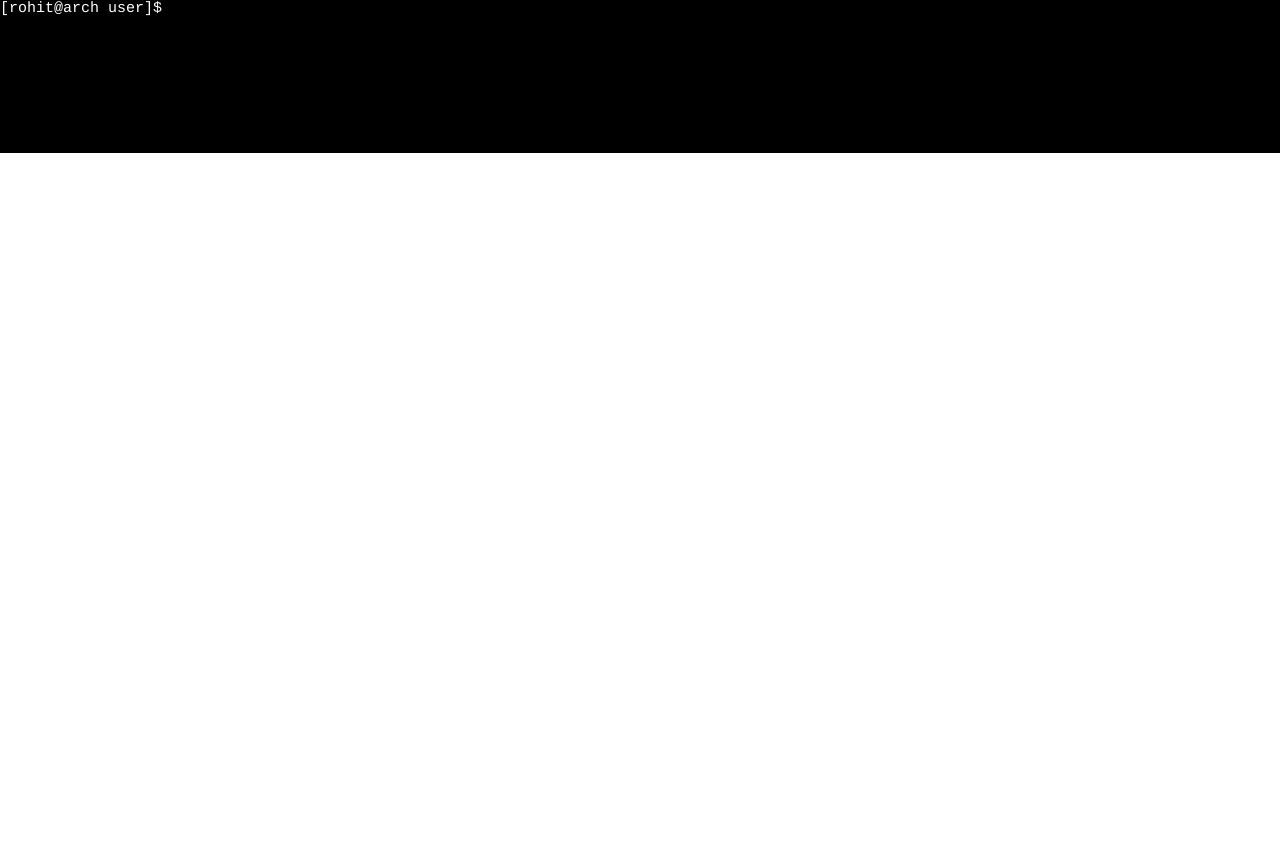
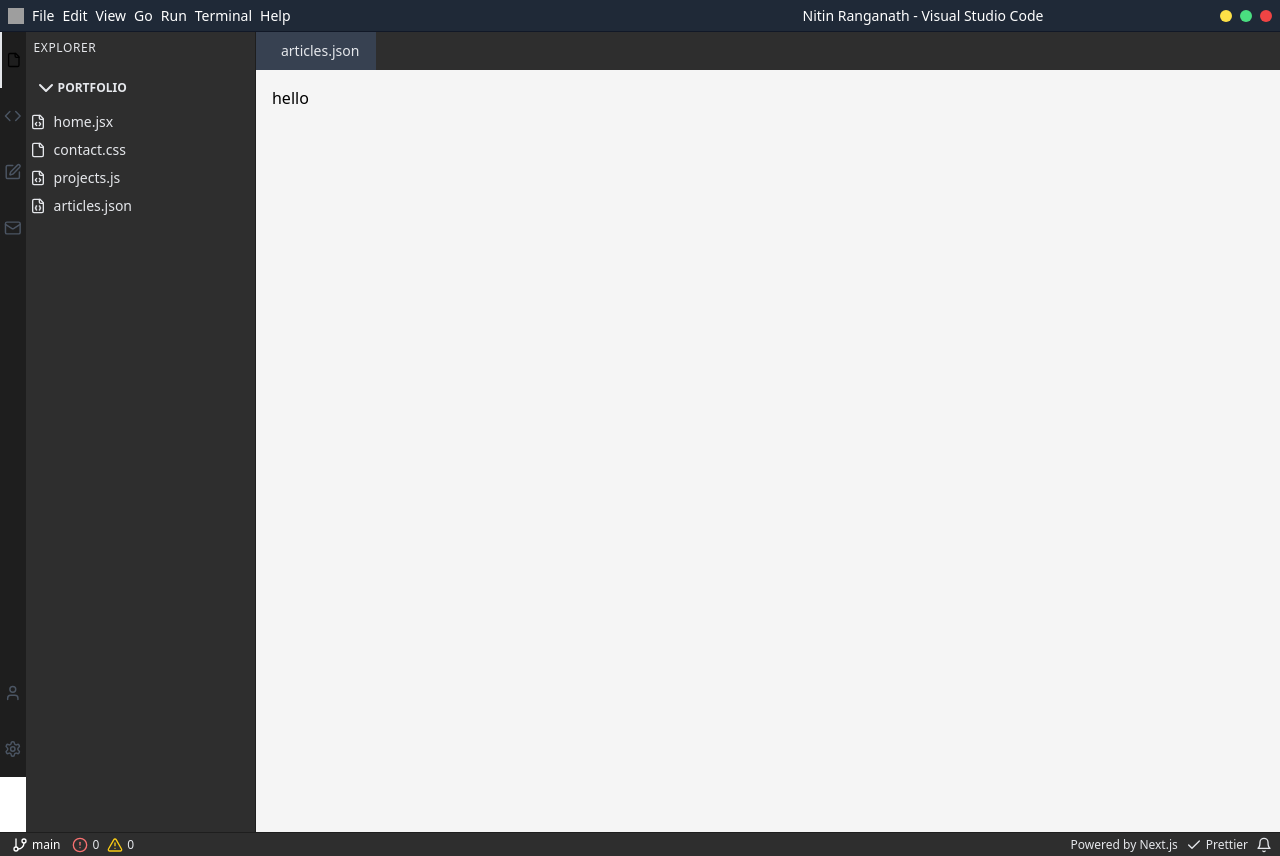
Before and after one commit to SimplyRohit/codeinide, a Next.js app in the folder client/: page / in a window 1280 px wide. Before the commit the page ends 800 px from the top, so only its background shows below. Built offline with nearby package versions, Linux system fonts and the light colour scheme; no server answers; grey boxes are pictures that could not be loaded.

Commit message:
frontend

```diff
--- a/client/package.json
+++ b/client/package.json
@@ -10,6 +10,7 @@
   },
   "dependencies": {
     "@xterm/xterm": "^5.5.0",
+    "lucide-react": "^0.441.0",
     "next": "14.2.11",
     "react": "^18",
     "react-dom": "^18",
--- a/client/src/app/layout.tsx
+++ b/client/src/app/layout.tsx
@@ -1,7 +1,12 @@
 import type { Metadata } from "next";
 import "./globals.css";
+import Titlebar from "../components/Titlebar";
+import Sidebar from "../components/Siderbar";
+import Explorer from "../components/Explorer";
+import Bottombar from "../components/Bottombar";
+import Tabsbar from "../components/Tabsbar";
 
-export const metadata: Metadata = {
+export const metadata: any = {
   title: "Create Next App",
   description: "Generated by create next app",
 };
@@ -13,7 +18,29 @@ export default function RootLayout({
 }>) {
   return (
     <html lang="en">
-      <body className={` antialiased`}>{children}</body>
+      <head>
+        <meta charSet="UTF-8" />
+        <meta name="viewport" content="width=device-width, initial-scale=1.0" />
+        <title>{metadata.title}</title>
+        <meta name="description" content={metadata.description} />
+      </head>
+      <body>
+        <Titlebar />
+        <div className="flex h-screen">
+          <Sidebar />
+          <Explorer />
+          <div className="flex-1 flex flex-col">
+            <Tabsbar />
+            <main
+              id="main-editor"
+              className="flex-1 overflow-y-auto p-4 bg-gray-100"
+            >
+              {children}
+            </main>
+          </div>
+        </div>
+        <Bottombar />
+      </body>
     </html>
   );
 }
--- a/client/src/app/page.tsx
+++ b/client/src/app/page.tsx
@@ -1,5 +1,14 @@
 import Xterm from "@/components/Xterm";
-
+import Titlebar from "../components/Titlebar";
+import Sidebar from "../components/Siderbar";
+import Explorer from "../components/Explorer";
+import Bottombar from "../components/Bottombar";
+import Tabsbar from "../components/Tabsbar";
 export default function Home() {
-  return <Xterm />;
+  return (
+    <div>
+      <h1>hello</h1>
+      {/* <Sidebar /> */}
+    </div>
+  );
 }
--- /dev/null
+++ b/client/src/components/Bottombar.tsx
@@ -0,0 +1,46 @@
+"use client";
+import {
+  AlertCircle,
+  AlertTriangle,
+  Bell,
+  Check,
+  GitBranch,
+} from "lucide-react";
+
+const Bottombar = () => {
+  return (
+    <footer className="bg-bottombar-bg h-6 border-t border-bottombar-border text-gray-200 px-2 flex items-center justify-between text-xs">
+      <div className="flex items-center">
+        <a
+          href="https://github.com/itsnitinr/vscode-portfolio"
+          target="_blank"
+          rel="noreferrer noopener"
+          className="flex items-center text-white hover:bg-bottombar-hover-bg px-1 py-0.5 rounded"
+        >
+          <GitBranch className="mr-1 h-4 w-4" />
+          <p>main</p>
+        </a>
+        <div className="flex items-center ml-2">
+          <AlertCircle className="h-4 w-4 text-red-400 mr-1" />
+          <p className="mr-2">0</p>
+          <AlertTriangle className="h-4 w-4 text-yellow-400 mr-1" />
+          <p>0</p>
+        </div>
+      </div>
+      <div className="flex items-center">
+        <div className="flex items-center mr-2">
+          <p>Powered by Next.js</p>
+        </div>
+        <div className="flex items-center mr-2">
+          <Check className="h-4 w-4 mr-1" />
+          <p>Prettier</p>
+        </div>
+        <div className="flex items-center">
+          <Bell className="h-4 w-4" />
+        </div>
+      </div>
+    </footer>
+  );
+};
+
+export default Bottombar;
--- /dev/null
+++ b/client/src/components/Explorer.tsx
@@ -0,0 +1,72 @@
+"use client";
+import Link from "next/link";
+import { useState } from "react";
+import { ChevronRight, File, FileText, FileCode, FileJson } from "lucide-react";
+
+const explorerItems = [
+  {
+    name: "home.jsx",
+    path: "/",
+    icon: FileCode, // React icon equivalent
+  },
+
+  {
+    name: "contact.css",
+    path: "/contact",
+    icon: File, // CSS icon (generic file icon for CSS)
+  },
+  {
+    name: "projects.js",
+    path: "/projects",
+    icon: FileCode, // JavaScript icon equivalent
+  },
+  {
+    name: "articles.json",
+    path: "/articles",
+    icon: FileJson, // JSON icon
+  },
+];
+
+const Explorer = () => {
+  const [portfolioOpen, setPortfolioOpen] = useState(true);
+
+  return (
+    <div className="bg-explorer-bg w-[18vw] text-gray-200 font-sans border-r border-explorer-border">
+      <p className="p-2 font-light uppercase text-xs tracking-wider mb-3">
+        Explorer
+      </p>
+      <div>
+        <input
+          type="checkbox"
+          className="absolute opacity-0 z-[-1]"
+          id="portfolio-checkbox"
+          checked={portfolioOpen}
+          onChange={() => setPortfolioOpen(!portfolioOpen)}
+        />
+        <label
+          htmlFor="portfolio-checkbox"
+          className="text-xs font-bold uppercase flex items-center cursor-pointer px-2"
+        >
+          <ChevronRight
+            className={`transition-transform duration-200 ${
+              portfolioOpen ? "rotate-90" : ""
+            }`}
+          />
+          Portfolio
+        </label>
+        <div className={`py-2 ${portfolioOpen ? "block" : "hidden"}`}>
+          {explorerItems.map((item) => (
+            <Link href={item.path} key={item.name}>
+              <h1 className="flex items-center p-1 text-sm hover:bg-explorer-hover-bg">
+                <item.icon className="h-4 w-4" />
+                <p className="ml-2">{item.name}</p>
+              </h1>
+            </Link>
+          ))}
+        </div>
+      </div>
+    </div>
+  );
+};
+
+export default Explorer;
--- /dev/null
+++ b/client/src/components/Siderbar.tsx
@@ -0,0 +1,74 @@
+"use client";
+import Link from "next/link";
+import { File, Code, Edit, Mail, User, Settings } from "lucide-react";
+import { usePathname } from "next/navigation";
+const sidebarTopItems = [
+  {
+    Icon: File,
+    path: "/",
+  },
+
+  {
+    Icon: Code,
+    path: "/projects",
+  },
+  {
+    Icon: Edit,
+    path: "/articles",
+  },
+  {
+    Icon: Mail,
+    path: "/contact",
+  },
+];
+
+const sidebarBottomItems = [
+  {
+    Icon: User,
+    path: "/about",
+  },
+  {
+    Icon: Settings,
+    path: "/settings",
+  },
+];
+
+const Sidebar = () => {
+  const pathname = usePathname();
+  return (
+    <aside className="flex flex-col justify-between bg-sidebar-bg w-[1vw] min-w-[1px] h-[calc(100vh-30px-25px)] md:w-[6vw] lg:w-[1vw] xl:w-[2vw]">
+      <div className="flex flex-col">
+        {sidebarTopItems.map(({ Icon, path }) => (
+          <Link href={path} key={path}>
+            <div
+              className={`cursor-pointer w-full flex items-center justify-center p-1 hover:bg-sidebar-hover-bg ${
+                pathname === path ? "border-l-2 border-accent-color" : ""
+              }`}
+            >
+              <Icon
+                className={`h-12 w-12 ${
+                  pathname === path ? "text-accent-color" : "text-gray-600"
+                }`}
+              />
+            </div>
+          </Link>
+        ))}
+      </div>
+      <div className="flex flex-col">
+        {sidebarBottomItems.map(({ Icon, path }) => (
+          <Link href={path} key={path}>
+            <div className="cursor-pointer w-full flex items-center justify-center p-1">
+              <Icon
+                className={`h-12 w-12 ${
+                  pathname === path ? "text-accent-color" : "text-gray-600"
+                }`}
+              />
+            </div>
+          </Link>
+        ))}
+      </div>
+    </aside>
+  );
+};
+
+export default Sidebar;
--- /dev/null
+++ b/client/src/components/Tab.tsx
@@ -0,0 +1,30 @@
+"use client";
+import Link from "next/link";
+import { usePathname } from "next/navigation";
+import { FileText, FileJson } from "lucide-react";
+
+const icons = {
+  js: <FileText size={18} />,
+  json: <FileJson size={18} />,
+};
+
+const Tab = ({ icon, filename, path }) => {
+  const pathname = usePathname();
+  const iconComponent = icons[icon];
+
+  return (
+    <Link
+      href={path}
+      className={`flex items-center px-4 py-2 border border-gray-700 ${
+        pathname === path
+          ? "bg-gray-800 border-t-2 border-accent"
+          : "bg-gray-700"
+      } text-gray-200 hover:bg-gray-600`}
+    >
+      {iconComponent}
+      <p className="ml-2 text-sm">{filename}</p>
+    </Link>
+  );
+};
+
+export default Tab;
--- /dev/null
+++ b/client/src/components/Tabsbar.tsx
@@ -0,0 +1,13 @@
+"use client";
+import { FileText, FileJson } from "lucide-react";
+import Tab from "./Tab";
+
+const Tabsbar = () => {
+  return (
+    <div className="flex bg-tabs-bg overflow-x-auto">
+      <Tab icon={<FileJson />} filename="articles.json" path="/articles" />
+    </div>
+  );
+};
+
+export default Tabsbar;
--- /dev/null
+++ b/client/src/components/Titlebar.tsx
@@ -0,0 +1,33 @@
+" use client";
+import Image from "next/image";
+
+const Titlebar = () => {
+  return (
+    <section className="bg-gray-800 h-8 px-2 flex items-center justify-between text-white font-sans text-sm border-b border-gray-900">
+      <Image
+        src="/vscode_icon.svg"
+        alt="VSCode Icon"
+        height={15}
+        width={15}
+        className="w-4 h-4"
+      />
+      <div className="flex flex-1 ml-2 space-x-2">
+        <p className="cursor-pointer">File</p>
+        <p className="cursor-pointer">Edit</p>
+        <p className="cursor-pointer">View</p>
+        <p className="cursor-pointer">Go</p>
+        <p className="cursor-pointer">Run</p>
+        <p className="cursor-pointer">Terminal</p>
+        <p className="cursor-pointer">Help</p>
+      </div>
+      <p className="flex-1 text-center">Nitin Ranganath - Visual Studio Code</p>
+      <div className="flex space-x-2">
+        <span className="w-3 h-3 rounded-full bg-yellow-300 cursor-pointer"></span>
+        <span className="w-3 h-3 rounded-full bg-green-400 cursor-pointer"></span>
+        <span className="w-3 h-3 rounded-full bg-red-500 cursor-pointer"></span>
+      </div>
+    </section>
+  );
+};
+
+export default Titlebar;
--- a/client/tailwind.config.ts
+++ b/client/tailwind.config.ts
@@ -1,19 +1,26 @@
-import type { Config } from "tailwindcss";
-
-const config: Config = {
+module.exports = {
   content: [
-    "./src/pages/**/*.{js,ts,jsx,tsx,mdx}",
-    "./src/components/**/*.{js,ts,jsx,tsx,mdx}",
-    "./src/app/**/*.{js,ts,jsx,tsx,mdx}",
+    "./src/**/*.{js,jsx,ts,tsx}", // Ensure Tailwind scans all necessary files
   ],
   theme: {
     extend: {
       colors: {
-        background: "var(--background)",
-        foreground: "var(--foreground)",
+        "gray-100": "#f5f5f5",
+        "gray-700": "#374151",
+        "gray-800": "#1f2937",
+        "sidebar-bg": "#1e1e1e",
+        "sidebar-hover-bg": "#2e2e2e",
+        "explorer-bg": "#2E2E2E",
+        "explorer-border": "#1E1E1E",
+        "explorer-hover-bg": "#3A3A3A",
+        "bottombar-bg": "#2E2E2E",
+        "bottombar-border": "#1E1E1E",
+        "bottombar-hover-bg": "#3A3A3A",
+        "tabs-bg": "#2E2E2E",
+        "tabs-hover-bg": "#3A3A3A",
+        accent: "#ff5722", // Changed to match the common accent color
       },
     },
   },
   plugins: [],
 };
-export default config;
```
Also changed, not shown: 2 other files (tests, documents, lock files or other folders).
